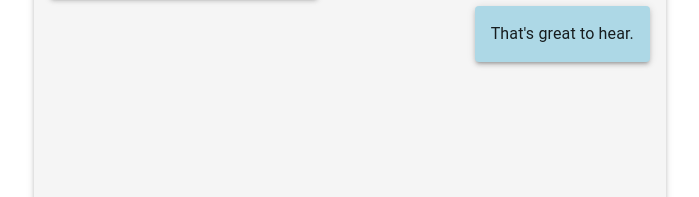
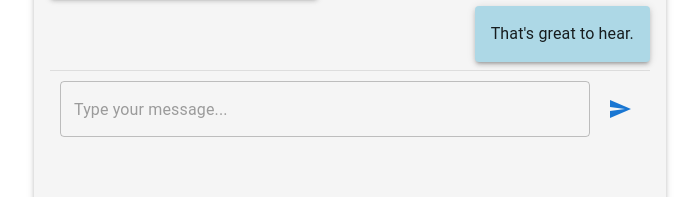
Before and after one commit to asahi1199/mobility-adventure, a React (Create React App) app in the folder app/: page / in a window 1280 px wide. Shown: the part 266-463 px from the top of the page, without its empty margins (290-989 px from the left). Built offline with nearby package versions, Linux system fonts and the light colour scheme.

Commit message:
テキストも作った

```diff
--- a/app/package.json
+++ b/app/package.json
@@ -3,6 +3,7 @@
   "version": "0.1.0",
   "private": true,
   "dependencies": {
+    "@mui/icons-material": "^6.1.0",
     "@testing-library/jest-dom": "^5.17.0",
     "@testing-library/react": "^13.4.0",
     "@testing-library/user-event": "^13.5.0",
--- /dev/null
+++ b/app/src/chat/ChatInput.tsx
@@ -0,0 +1,46 @@
+import React, { useState } from 'react';
+import { Box, TextField, IconButton } from '@mui/material';
+import SendIcon from '@mui/icons-material/Send';
+
+interface ChatInputProps {
+  onSend: (message: string) => void;
+}
+
+const ChatInput: React.FC<ChatInputProps> = ({ onSend }) => {
+  const [message, setMessage] = useState<string>('');
+
+  const handleSend = () => {
+    if (message.trim()) {
+      onSend(message);
+      setMessage(''); // 送信後に入力フィールドをクリア
+    }
+  };
+
+  return (
+    <Box
+      sx={{
+        display: 'flex',
+        alignItems: 'center',
+        padding: '10px',
+        borderTop: '1px solid #ddd',
+      }}
+    >
+      <TextField
+        value={message}
+        onChange={(e) => setMessage(e.target.value)}
+        multiline
+        placeholder="Type your message..."
+        fullWidth
+        minRows={1}
+        maxRows={4}
+        variant="outlined"
+        sx={{ marginRight: '10px' }}
+      />
+      <IconButton color="primary" onClick={handleSend}>
+        <SendIcon />
+      </IconButton>
+    </Box>
+  );
+};
+
+export default ChatInput;
--- a/app/src/chat/ChatScreen.tsx
+++ b/app/src/chat/ChatScreen.tsx
@@ -1,9 +1,27 @@
 import React from 'react';
 import { Box } from '@mui/material';
 import ChatBubble from './ChatBubble';
-import { chatMessages } from './mockData';
+import { ChatMessage } from './mockData';
+import ChatInput from './ChatInput';
+import { useState } from 'react';
+
 
 const ChatScreen: React.FC = () => {
+
+    const [messages, setMessages] = useState<ChatMessage[]>([
+        { id: 1, message: "Hello, how are you?", isUser: false },
+        { id: 2, message: "I'm good, thank you! How about you?", isUser: true },
+      ]);
+
+      const handleSendMessage = (newMessage: string) => {
+        const newChat: ChatMessage = {
+          id: messages.length + 1,
+          message: newMessage,
+          isUser: true,
+        };
+        setMessages([...messages, newChat]);
+      };
+
   return (
     <Box
       sx={{
@@ -17,10 +35,13 @@ const ChatScreen: React.FC = () => {
         boxShadow: 3,
       }}
     >
-      {chatMessages.map((chat) => (
+      {ChatMessage.map((chat) => (
         <ChatBubble key={chat.id} message={chat.message} isUser={chat.isUser} />
       ))}
+      {/* メッセージ入力エリア */}
+      <ChatInput onSend={handleSendMessage} />
     </Box>
+
   );
 };
 
--- a/app/src/chat/mockData.ts
+++ b/app/src/chat/mockData.ts
@@ -4,7 +4,7 @@ export interface ChatMessage {
     isUser: boolean;
   }
 
-  export const chatMessages: ChatMessage[] = [
+  export const ChatMessage: ChatMessage[] = [
     { id: 1, message: "Hello, how are you?", isUser: false },
     { id: 2, message: "I'm good, thank you! How about you?", isUser: true },
     { id: 3, message: "I'm doing well, thanks for asking!", isUser: false },
```
Also changed, not shown: 1 other file (tests, documents, lock files or other folders).
